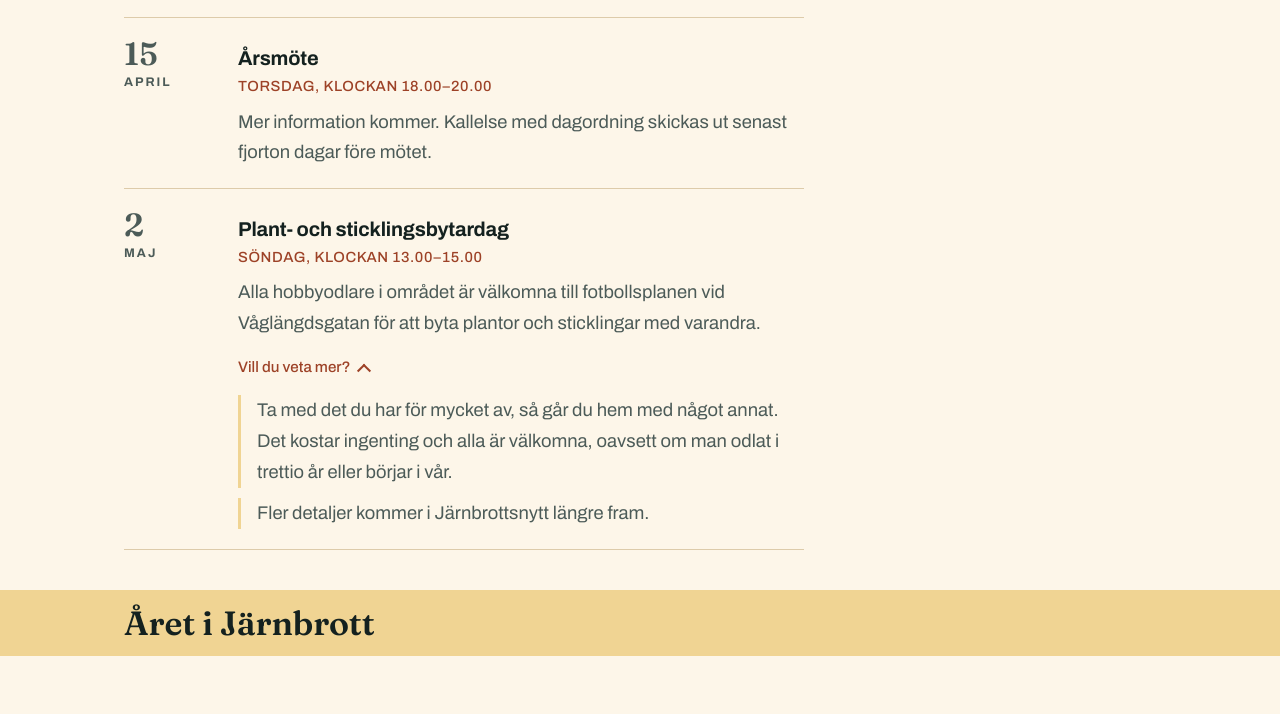
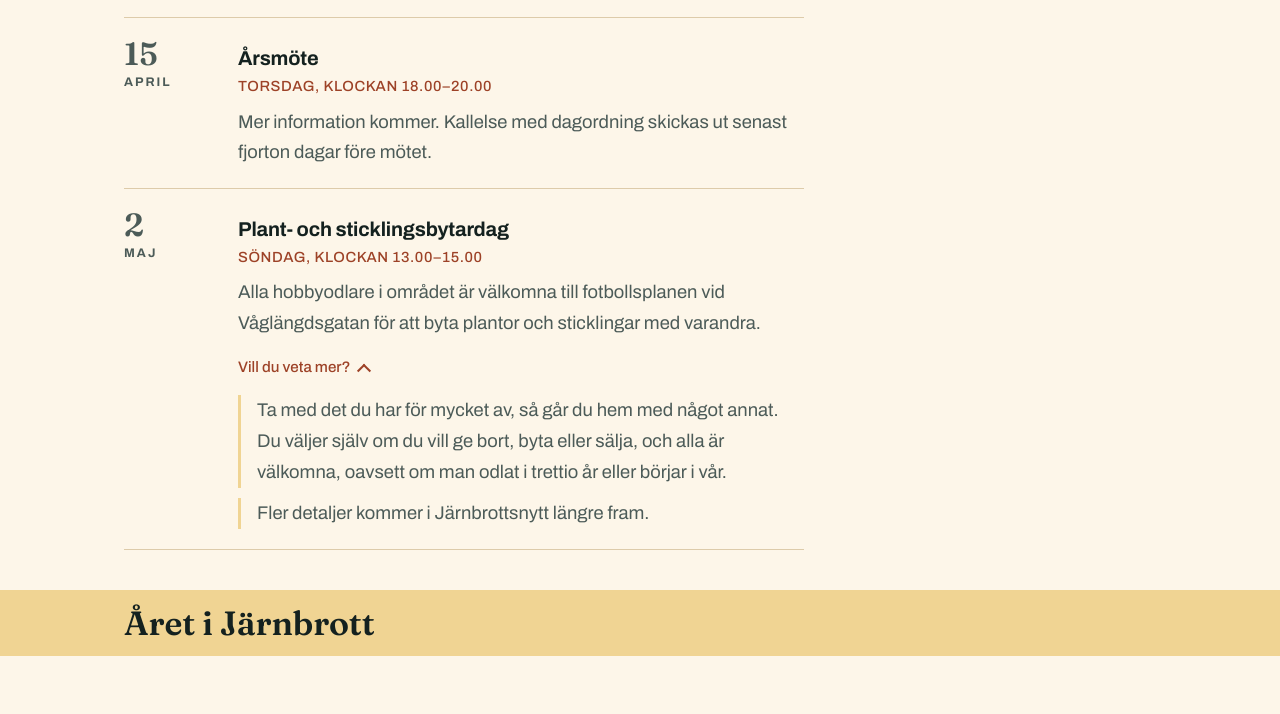
Before and after one commit to Grucz/Jarnbrottegnahem, a plain HTML site: page index.html in a window 1280 px wide. Both pictures are taken after a click on the heading "Vill du veta mer?". Shown: the part 1854-2568 px from the top of the page. Drawn offline with Linux system fonts and the light colour scheme.

Commit message:
Add files via upload

```diff
--- a/index.html
+++ b/index.html
@@ -182,7 +182,7 @@
             <p>Alla hobbyodlare i området är välkomna till fotbollsplanen vid Våglängdsgatan för att byta plantor och sticklingar med varandra.</p>
             <details>
               <summary>Vill du veta mer?</summary>
-              <p>Ta med det du har för mycket av, så går du hem med något annat. Det kostar ingenting och alla är välkomna, oavsett om man odlat i trettio år eller börjar i vår.</p>
+              <p>Ta med det du har för mycket av, så går du hem med något annat. Du väljer själv om du vill ge bort, byta eller sälja, och alla är välkomna, oavsett om man odlat i trettio år eller börjar i vår.</p>
               <p>Fler detaljer kommer i Järnbrottsnytt längre fram.</p>
             </details>
           </div>
```
